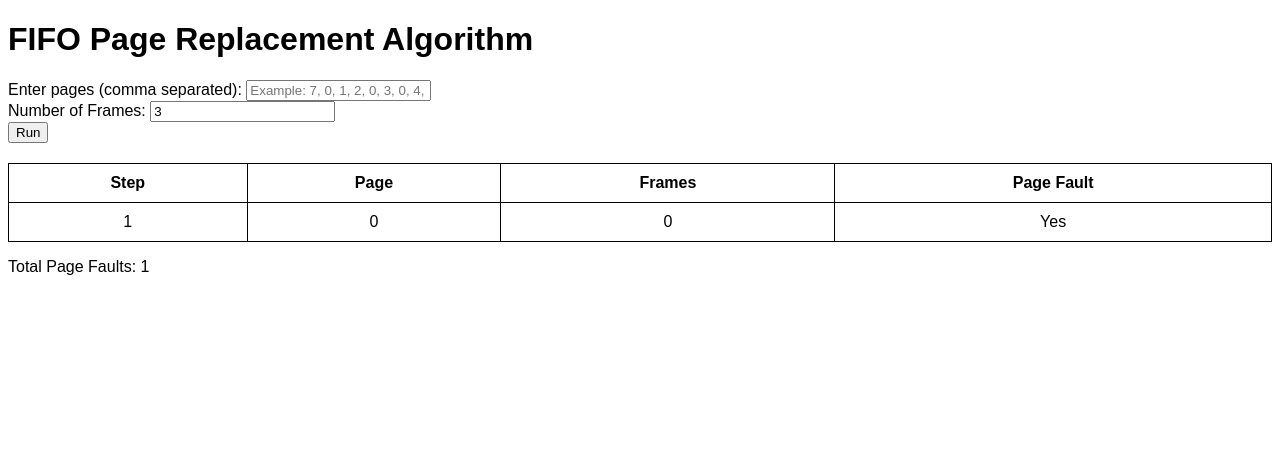
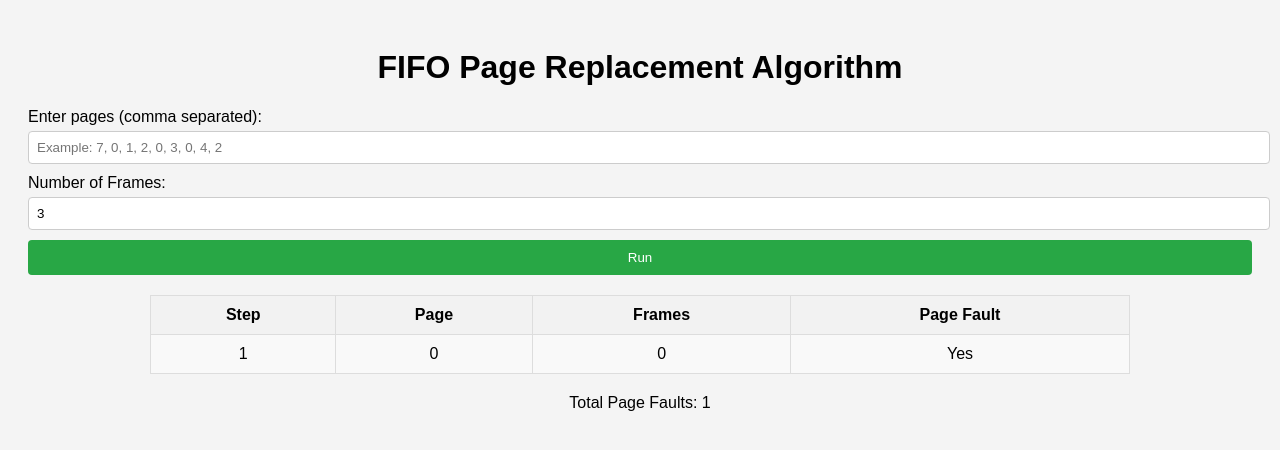
Before and after one commit to user2001230258/operating-system, a plain HTML site: page index.html in a window 1280 px wide. Both pictures are taken after a click on the button "Run". Drawn offline with Linux system fonts and the light colour scheme.

Commit message:
Update style.css

```diff
--- a/style.css
+++ b/style.css
@@ -1,22 +1,80 @@
 body {
     font-family: Arial, sans-serif;
+    background-color: #f4f4f4;
+    padding: 20px;
 }
 
-#output {
-    margin-top: 20px;
+.container {
+    max-width: 600px;
+    margin: auto;
+    background: white;
+    padding: 20px;
+    box-shadow: 0 2px 10px rgba(0, 0, 0, 0.1);
 }
 
+h1 {
+    text-align: center;
+}
+
+.input-section {
+    margin-bottom: 15px;
+}
+
+label {
+    display: block;
+    margin-bottom: 5px;
+}
+
+input {
+    width: 100%;
+    padding: 8px;
+    margin-bottom: 10px;
+    border: 1px solid #ccc;
+    border-radius: 4px;
+}
+
+button {
+    width: 100%;
+    padding: 10px;
+    background-color: #28a745;
+    color: white;
+    border: none;
+    border-radius: 4px;
+    cursor: pointer;
+}
+
+button:hover {
+    background-color: #218838;
+}
+
+/* Đặt bảng ở giữa màn hình */
 table {
     width: 100%;
+    margin: 20px auto;
     border-collapse: collapse;
+    text-align: center;
 }
 
-table, th, td {
-    border: 1px solid black;
-    text-align: center;
+th, td {
     padding: 10px;
+    border: 1px solid #ddd;
 }
 
-.highlight {
-    background-color: yellow;
+th {
+    background-color: #f2f2f2;
 }
+
+tr:nth-child(even) {
+    background-color: #f9f9f9;
+}
+
+tr:hover {
+    background-color: #f1f1f1;
+}
+
+/* Đặt bảng chứa output ra giữa màn hình */
+#output {
+    margin: 20px auto;
+    width: 80%; /* Tùy chỉnh độ rộng bảng nếu cần */
+    text-align: center;
+}
```
